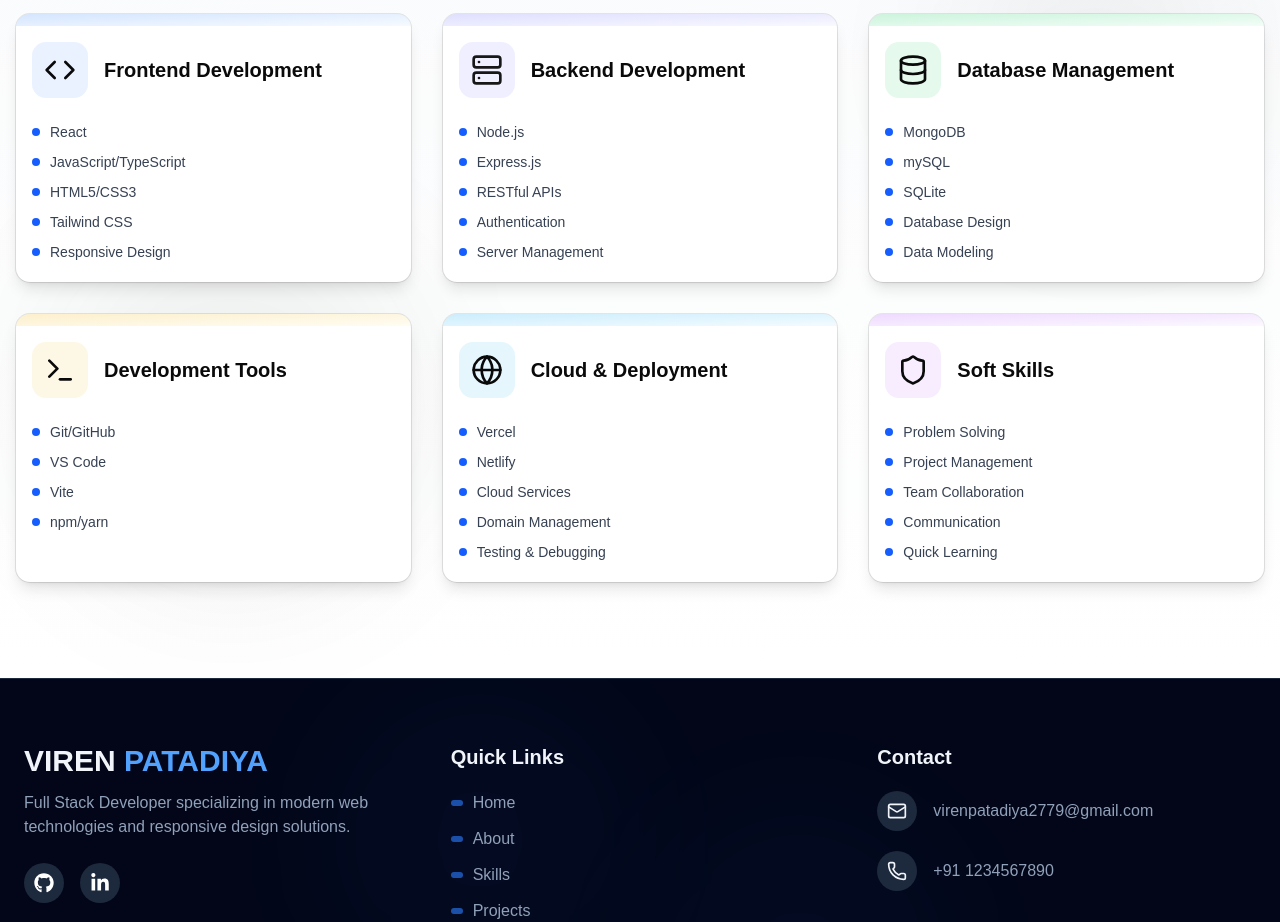
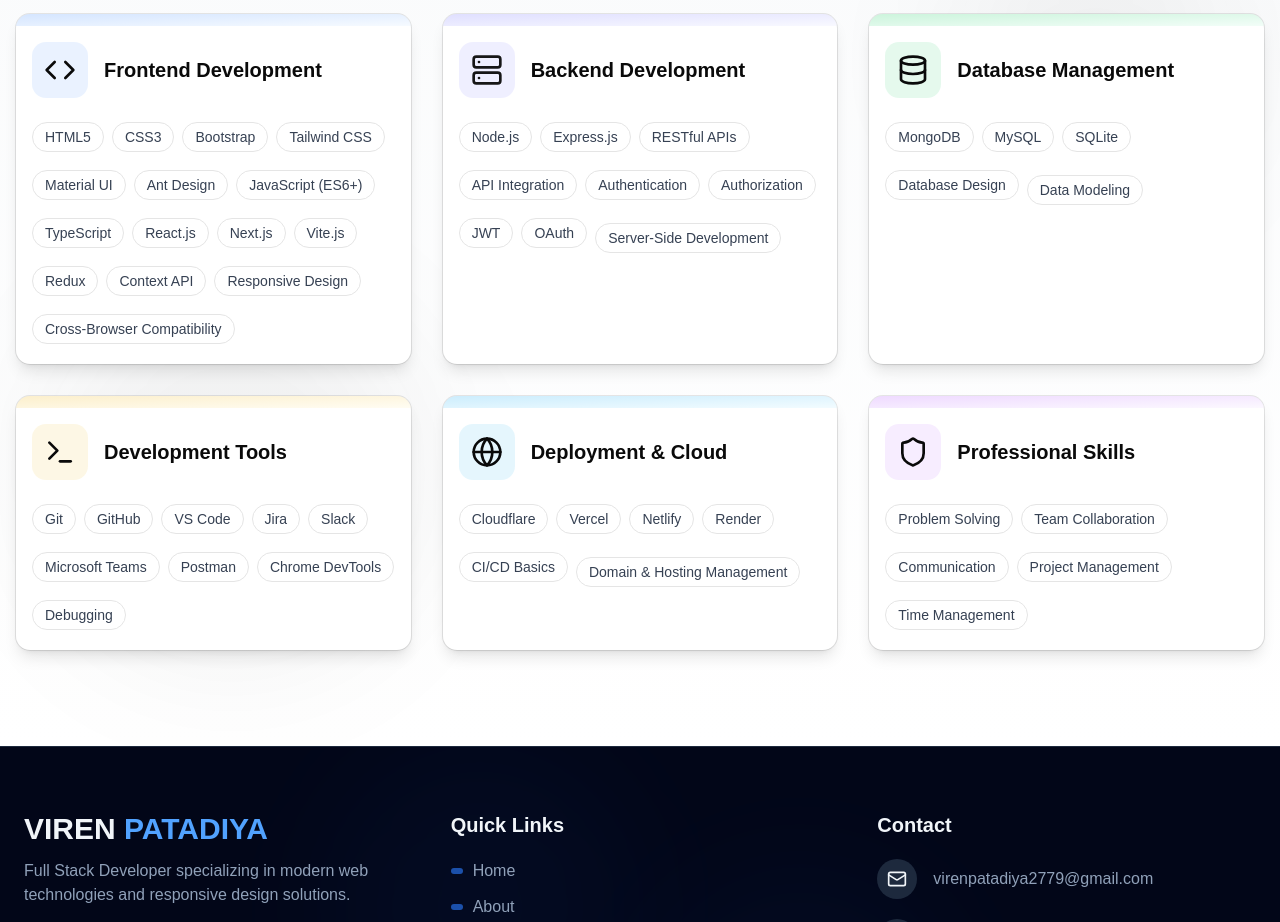
Before and after one commit to VIREN2779/viren-patadiya, a React (Vite) app: page / in a window 1280 px wide. Shown: the part 1920-2842 px from the top of the page. Built offline with nearby package versions, Linux system fonts and the light colour scheme.

Commit message:
feat(Skills.tsx): update skills categories and layout

```diff
--- a/src/components/Skills.tsx
+++ b/src/components/Skills.tsx
@@ -11,42 +11,77 @@
             icon: <Code className="text-tech-react h-8 w-8" />,
             color: "from-blue-500/20 to-blue-400/5",
             iconBg: "bg-blue-500/10",
-            skills: ["React", "JavaScript/TypeScript", "HTML5/CSS3", "Tailwind CSS", "Responsive Design"]
+            skills: [
+                "HTML5", "CSS3", "Bootstrap", "Tailwind CSS",
+                "Material UI", "Ant Design",
+                "JavaScript (ES6+)", "TypeScript",
+                "React.js", "Next.js", "Vite.js",
+                "Redux", "Context API",
+                "Responsive Design", "Cross-Browser Compatibility"
+            ]
         },
         {
             title: "Backend Development",
             icon: <Server className="text-primary h-8 w-8" />,
             color: "from-indigo-500/20 to-indigo-400/5",
             iconBg: "bg-indigo-500/10",
-            skills: ["Node.js", "Express.js", "RESTful APIs", "Authentication", "Server Management"]
+            skills: [
+                "Node.js", "Express.js",
+                "RESTful APIs", "API Integration",
+                "Authentication", "Authorization",
+                "JWT", "OAuth",
+                "Server-Side Development"
+            ]
         },
         {
             title: "Database Management",
             icon: <Database className="text-tech-node h-8 w-8" />,
             color: "from-green-500/20 to-green-400/5",
             iconBg: "bg-green-500/10",
-            skills: ["MongoDB", "mySQL", "SQLite", "Database Design", "Data Modeling"]
+            skills: [
+                "MongoDB", "MySQL", "SQLite",
+                "Database Design",
+                "Data Modeling"
+            ]
         },
         {
             title: "Development Tools",
             icon: <Terminal className="text-tech-js h-8 w-8" />,
             color: "from-yellow-500/20 to-yellow-400/5",
             iconBg: "bg-yellow-500/10",
-            skills: ["Git/GitHub", "VS Code", "Vite", "npm/yarn"]
+            skills: [
+                "Git", "GitHub",
+                "VS Code",
+                "Jira", "Slack", "Microsoft Teams",
+                "Postman",
+                "Chrome DevTools",
+                "Debugging"
+            ]
         },
         {
-            title: "Cloud & Deployment",
+            title: "Deployment & Cloud",
             icon: <Globe className="text-navy h-8 w-8" />,
             color: "from-sky-500/20 to-sky-400/5",
             iconBg: "bg-sky-500/10",
-            skills: ["Vercel", "Netlify", "Cloud Services", "Domain Management", "Testing & Debugging"]
+            skills: [
+                "Cloudflare",
+                "Vercel", "Netlify", "Render",
+                "CI/CD Basics",
+                "Domain & Hosting Management"
+            ]
         },
         {
-            title: "Soft Skills",
+            title: "Professional Skills",
             icon: <Shield className="text-tech-cyber h-8 w-8" />,
             color: "from-purple-500/20 to-purple-400/5",
             iconBg: "bg-purple-500/10",
-            skills: ["Problem Solving", "Project Management", "Team Collaboration", "Communication", "Quick Learning"]
+            skills: [
+                "Problem Solving",
+                "Team Collaboration",
+                "Communication",
+                "Project Management",
+                "Time Management"
+            ]
         }
     ];
 
@@ -83,11 +118,10 @@
                                         </div>
                                     </CardHeader>
                                     <CardContent className="pt-2">
-                                        <ul className="space-y-2.5">
+                                        <ul className="space-y-2.5 flex flex-wrap gap-2">
                                             {category.skills.map((skill, skillIndex) => (
                                                 <li key={skillIndex} className="flex items-center">
-                                                    <div className="w-2 h-2 bg-blue-600 rounded-full mr-2.5"></div>
-                                                    <span className="text-gray-700">{skill}</span>
+                                                    <span className="text-gray-700 text-md font-medium px-3 py-1 rounded-full border transition-transform hover:bg-black hover:text-white hover:scale-105">{skill}</span>
                                                 </li>
                                             ))}
                                         </ul>
```
